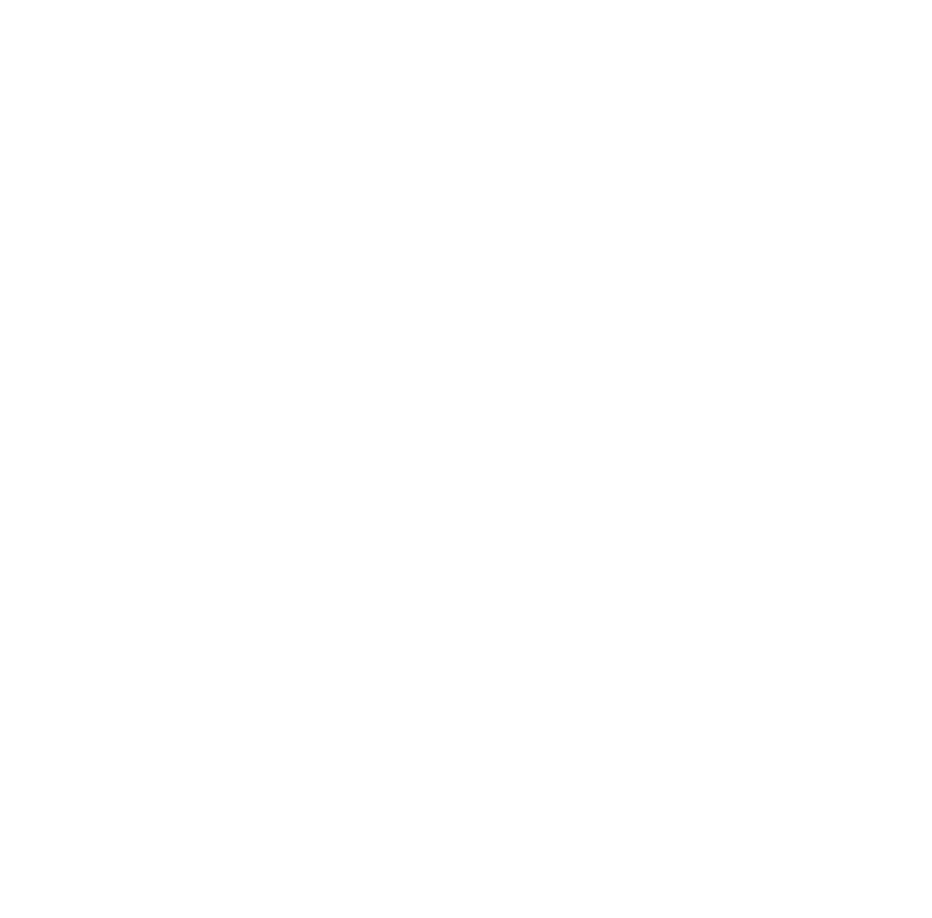
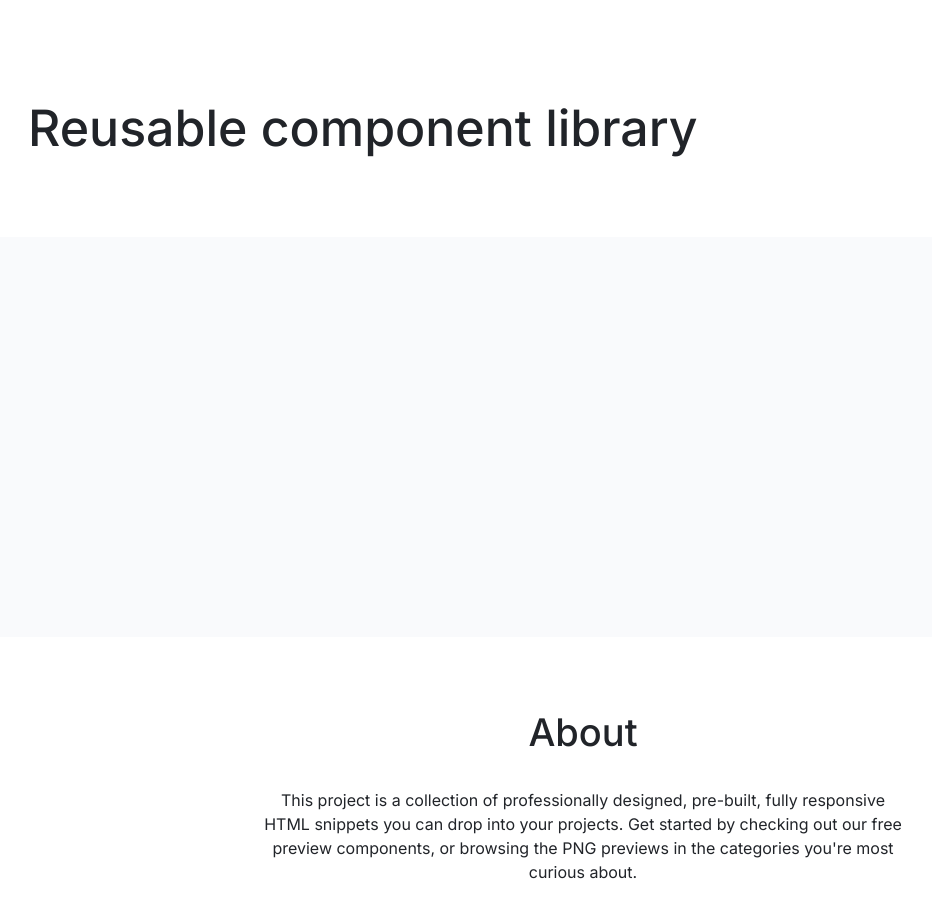
Before and after one commit to js-tasks-ru/htmlcss-20220919_kuzya9, a website: page index.html in a window 1280 px wide. Shown: the whole page, without its empty margins (57-989 px from the left). Before the commit the page ends 800 px from the top, so only its background shows below. Drawn offline with nearby package versions, Linux system fonts and the light colour scheme.

Commit message:
main-layout

```diff
--- a/assets/css/main.css
+++ b/assets/css/main.css
@@ -1,4 +1,10 @@
 @import '../fonts/fonts.css';
+
+@import '../../components/page/page.css';
+@import '../../components/header/header.css';
+@import '../../components/preview/preview.css';
+@import '../../components/footer/footer.css';
+@import '../../components/container/container.css';
 
 :root {
     --white: #ffffff;
--- a/assets/fonts/fonts.css
+++ b/assets/fonts/fonts.css
@@ -1 +1,2 @@
 @import url('https://fonts.googleapis.com/css2?family=Roboto:ital,wght@0,100;0,300;0,400;0,500;0,700;0,900;1,100;1,300;1,400;1,500;1,700;1,900&display=swap');
+@import url('https://fonts.googleapis.com/css2?family=Inter:wght@100;200;300;400;500;600;700;800;900&display=swap');
--- a/components/container/container.css
+++ b/components/container/container.css
@@ -0,0 +1,4 @@
+.container {
+    max-width: 1110px;
+    margin: 0 auto;
+}
--- a/components/footer/footer.css
+++ b/components/footer/footer.css
@@ -0,0 +1,26 @@
+.footer {
+
+}
+
+.footer__title {
+    font-family: 'Inter';
+    font-style: normal;
+    font-weight: 500;
+    font-size: 38px;
+    line-height: 48px;
+    color: #212429;
+    text-align: center;
+    margin: 71px auto 0;
+}
+
+.footer__paragraph {
+    font-family: 'Inter';
+    font-style: normal;
+    font-weight: 400;
+    font-size: 16px;
+    line-height: 24px;
+    text-align: center;
+    color: #212429;
+    max-width: 640px;
+    margin: 32px auto 136px;
+}
--- a/components/header/header.css
+++ b/components/header/header.css
@@ -0,0 +1,13 @@
+.header {
+    padding: 96px 0 77px;
+}
+
+.header__title {
+    font-family: 'Inter';
+    font-style: normal;
+    font-weight: 500;
+    font-size: 50px;
+    line-height: 64px;
+    color: #212429;
+    margin: 0;
+}
--- a/components/page/page.css
+++ b/components/page/page.css
@@ -0,0 +1,3 @@
+.page {
+
+}
--- a/components/preview/preview.css
+++ b/components/preview/preview.css
@@ -0,0 +1,4 @@
+.preview {
+    height: 400px;
+    background: #F9FAFC;
+}
--- a/index.html
+++ b/index.html
@@ -1,10 +1,31 @@
 <!DOCTYPE html>
 <!-- Главная страница -->
 <html lang="ru">
+<meta charset="utf-8">
     <head>
+        <link rel="stylesheet" href="https://cdnjs.cloudflare.com/ajax/libs/normalize/8.0.1/normalize.css">
         <link rel="stylesheet" href="./assets/css/main.css">
     </head>
     <body>
+    <div class="page">
+        <header class="header">
+            <div class="container">
+                <h1 class="header__title">Reusable component library</h1>
+            </div>
+        </header>
+            <main class="preview">
 
+            </main>
+            <footer class="footer">
+                <div class="container">
+                    <h2 class="footer__title">About</h2>
+                    <p class="footer__paragraph">
+                        This project is a collection of professionally designed, pre-built,
+                        fully responsive HTML snippets you can drop into your projects. Get started by checking out our
+                        free preview components, or browsing the PNG previews in the categories you're most curious about.
+                    </p>
+                </div>
+            </footer>
+    </div>
     </body>
 </html>
```
